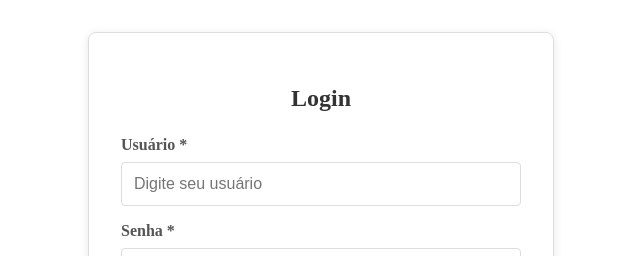
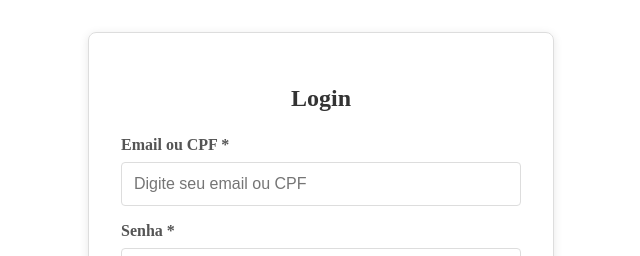
Before and after one commit to dmax101/navega, an Angular app: page /login in a window 1280 px wide. Shown: the top 256 px of the page, without its empty margins (319-959 px from the left). Built offline with nearby package versions, Linux system fonts and the light colour scheme.

Commit message:
feat: update login component to use email or CPF for authentication

```diff
--- a/src/libs/shared-auth/login.component.html
+++ b/src/libs/shared-auth/login.component.html
@@ -3,17 +3,17 @@
     <h2>Login</h2>
 
     <div class="form-group">
-      <label for="username">Usuário *</label>
+      <label for="emailOuCpf">Email ou CPF *</label>
       <input
-        id="username"
+        id="emailOuCpf"
         type="text"
-        formControlName="username"
-        placeholder="Digite seu usuário"
-        [class.invalid]="isFieldInvalid('username')"
+        formControlName="emailOuCpf"
+        placeholder="Digite seu email ou CPF"
+        [class.invalid]="isFieldInvalid('emailOuCpf')"
         autocomplete="username"
       />
-      <div class="error-message" *ngIf="isFieldInvalid('username')">
-        {{ getFieldError('username') }}
+      <div class="error-message" *ngIf="isFieldInvalid('emailOuCpf')">
+        {{ getFieldError('emailOuCpf') }}
       </div>
     </div>
 
--- a/src/libs/shared-auth/login.component.ts
+++ b/src/libs/shared-auth/login.component.ts
@@ -39,7 +39,7 @@ export class LoginComponent implements OnInit, OnDestroy {
 
   private initializeForm(): void {
     this.loginForm = this.fb.group({
-      username: ['', [Validators.required, Validators.minLength(3)]],
+      emailOuCpf: ['', [Validators.required, Validators.pattern(/^(\d{11}|[\w.-]+@[\w.-]+\.[a-zA-Z]{2,})$/)]],
       password: ['', [Validators.required, Validators.minLength(4)]]
     });
   }
@@ -59,9 +59,8 @@ export class LoginComponent implements OnInit, OnDestroy {
     this.isLoading = true;
     this.errorMessage = '';
 
-    const formValue = this.loginForm.value as LoginForm;
-
-    this.auth.login(formValue.username, formValue.password)
+    const formValue = this.loginForm.value as any;
+    this.auth.login(formValue.emailOuCpf, formValue.password)
       .pipe(takeUntil(this.destroy$))
       .subscribe({
         next: (success: boolean) => {
@@ -94,11 +93,14 @@ export class LoginComponent implements OnInit, OnDestroy {
     const field = this.loginForm.get(fieldName);
     if (field?.errors) {
       if (field.errors['required']) {
-        return `${fieldName === 'username' ? 'Usuário' : 'Senha'} é obrigatório`;
+        return `${fieldName === 'emailOuCpf' ? 'Email ou CPF' : 'Senha'} é obrigatório`;
       }
       if (field.errors['minlength']) {
         const requiredLength = field.errors['minlength'].requiredLength;
-        return `${fieldName === 'username' ? 'Usuário' : 'Senha'} deve ter pelo menos ${requiredLength} caracteres`;
+        return `${fieldName === 'emailOuCpf' ? 'Email ou CPF' : 'Senha'} deve ter pelo menos ${requiredLength} caracteres`;
+      }
+      if (field.errors['pattern']) {
+        return 'Informe um email válido ou um CPF com 11 dígitos';
       }
     }
     return '';
```
